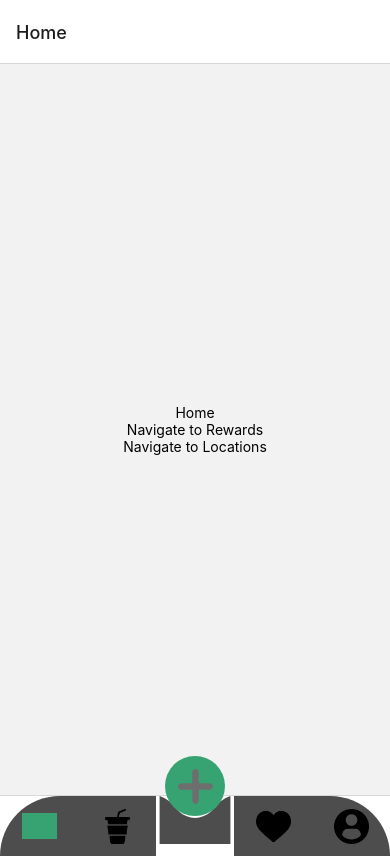
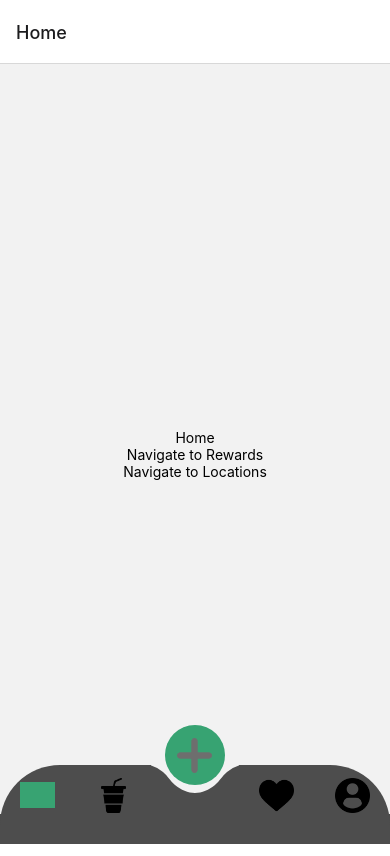
Before and after one commit to tgoky/getadrink-ios-android, a React Native app: screen /Tabs in a window 390 px wide. Built offline with nearby package versions, Linux system fonts and the light colour scheme; grey boxes are pictures that could not be loaded.

Commit message:
bottomTabBar fix

```diff
--- a/navigation/tabs.js
+++ b/navigation/tabs.js
@@ -16,6 +16,26 @@ import { COLORS, SIZES, icons } from "../constants"
 
 const Tab = createBottomTabNavigator()
 
+const CustomTabBar = (props) => {
+    return (
+        <View>
+            <View
+            style={{
+              position: 'absolute',
+              bottom: 0,
+              left: 0,
+              right: 0,
+              height: 30,
+              backgroundColor: COLORS.gray3
+            }}
+            />
+            <BottomTabBar
+            {...props.props}
+            />
+        </View>
+    )
+}
+
 const CustomTabBarButton = ({containerStyle, isFloat, children, onPress
 }) => {
     if (isFloat) {
@@ -23,7 +43,8 @@ const CustomTabBarButton = ({containerStyle, isFloat, children, onPress
           <View
           style={{
             flex: 1,
-            alignItems: 'center'
+            alignItems: 'center',
+
           }}
           >
          <Svg
@@ -79,10 +100,12 @@ const Tabs = () => {
 
     return (
         <Tab.Navigator
-            tabBarOptions={{
-                showLabel: false,
-                style: {
-                    position: 'absolute',
+        screenOptions={{
+            tabBarShowLabel: false,
+            tabBar: false,
+            tabBarStyle: [
+              {
+                position: 'absolute',
                     bottom: 0,
                     left: 0,
                     right: 0,
@@ -90,9 +113,14 @@ const Tabs = () => {
                     backgroundColor: "transparent",
                     borderTopColor: "transparent",
                     height: (Platform.OS == 'android') ? 60 : 80
-                }
-            }}
-        >
+              },
+            ],
+          }}
+            tabBar={(props) => (
+               <CustomTabBar
+               props={props} />
+            )}
+         >
             <Tab.Screen
                 name="Home"
                 component={Home}
@@ -136,6 +164,9 @@ const Tabs = () => {
                     tabBarButton: (props) => (
                         <CustomTabBarButton
                         {...props}
+                        containerStyle={{
+                            marginRight: 6
+                        }}
                         />
                     )
                 }}
@@ -182,6 +213,9 @@ const Tabs = () => {
                     tabBarButton: (props) => (
                         <CustomTabBarButton
                         {...props}
+                        containerStyle={{
+                            marginLeft: 6
+                        }}
                         />
                     )
                 }}
```
